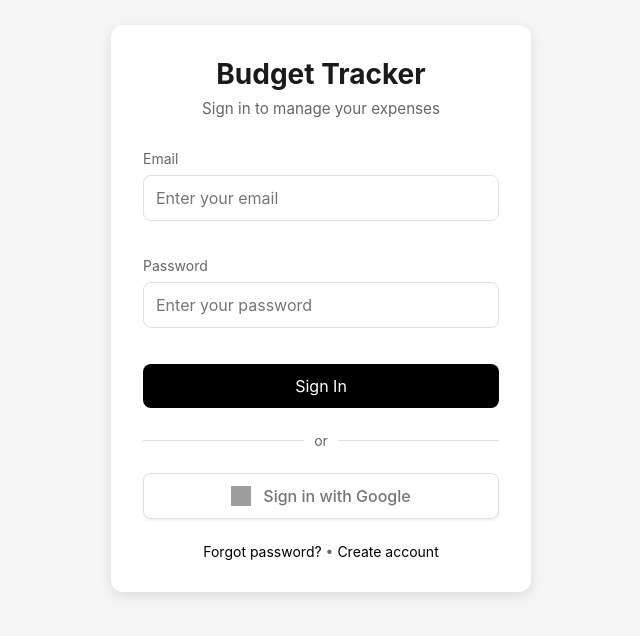
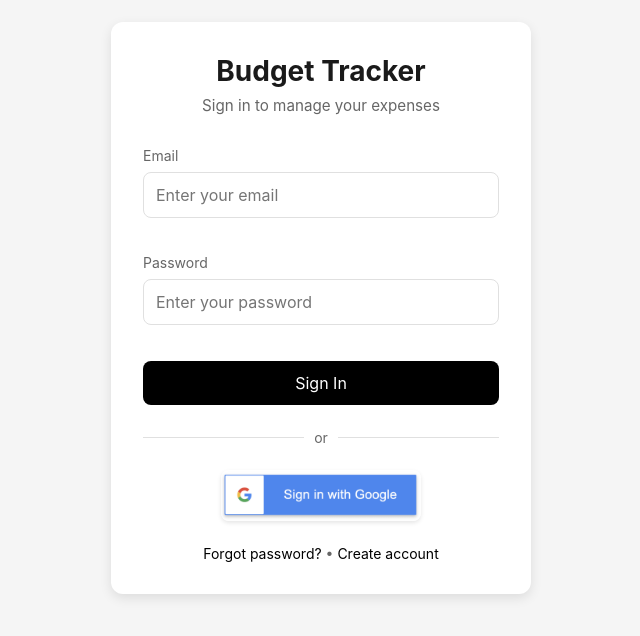
Before and after one commit to Danie1Le/Expense-Budget, a website with bundled scripts: page public/login.html in a window 1280 px wide. Shown: the part 124-760 px from the top of the page, without its empty margins (319-959 px from the left). Built offline with nearby package versions, Linux system fonts and the light colour scheme; no server answers; grey boxes are pictures that could not be loaded.

Commit message:
add sign in img button

```diff
--- a/public/css/auth.css
+++ b/public/css/auth.css
@@ -120,38 +120,27 @@ body {
     display: none !important;
 }
 
-/* Google Sign-in Button */
-.google-button {
-    display: flex;
-    align-items: center;
-    justify-content: center;
-    width: 100%;
-    padding: 0.75rem;
-    background-color: white;
-    border: 1px solid #e0e0e0;
+/* Google Sign-in Image */
+.google-signin-image {
+    display: block;
+    width: 200px;
+    height: auto;
+    margin: 0 auto 1.5rem auto;
+    cursor: pointer;
     border-radius: 8px;
-    font-size: 1rem;
-    color: #757575;
-    font-weight: 500;
-    cursor: pointer;
-    transition: background-color 0.2s, box-shadow 0.2s;
-    margin-bottom: 1.5rem;
-    box-shadow: 0 1px 3px rgba(0,0,0,0.08);
+    transition: opacity 0.2s, transform 0.2s;
+    box-shadow: 0 2px 4px rgba(0,0,0,0.1);
 }
 
-.google-button:hover {
-    background-color: #fafafa;
-    box-shadow: 0 2px 4px rgba(0,0,0,0.12);
+.google-signin-image:hover {
+    opacity: 0.9;
+    transform: translateY(-1px);
+    box-shadow: 0 4px 8px rgba(0,0,0,0.15);
 }
 
-.google-button:active {
-    background-color: #f5f5f5;
-}
-
-.google-button img {
-    width: 20px;
-    height: 20px;
-    margin-right: 12px;
+.google-signin-image:active {
+    opacity: 0.8;
+    transform: translateY(0);
 }
 
 .or-divider {
--- a/public/login.html
+++ b/public/login.html
@@ -29,10 +29,7 @@
                 <div class="or-divider">
                     <span>or</span>
                 </div>
-                <button id="google-signin" class="google-button">
-                    <img src="https://upload.wikimedia.org/wikipedia/commons/5/53/Google_%22G%22_Logo.svg" alt="Google logo">
-                    Sign in with Google
-                </button>
+                <img id="google-signin" class="google-signin-image" src="img/google-signin-button-1024x260.png" alt="Sign in with Google" />
                 <div class="links">
                     <a href="#" id="forgot-password">Forgot password?</a>
                     •
```
Also changed, not shown: public/img/google-signin-button-1024x260.png (added).
